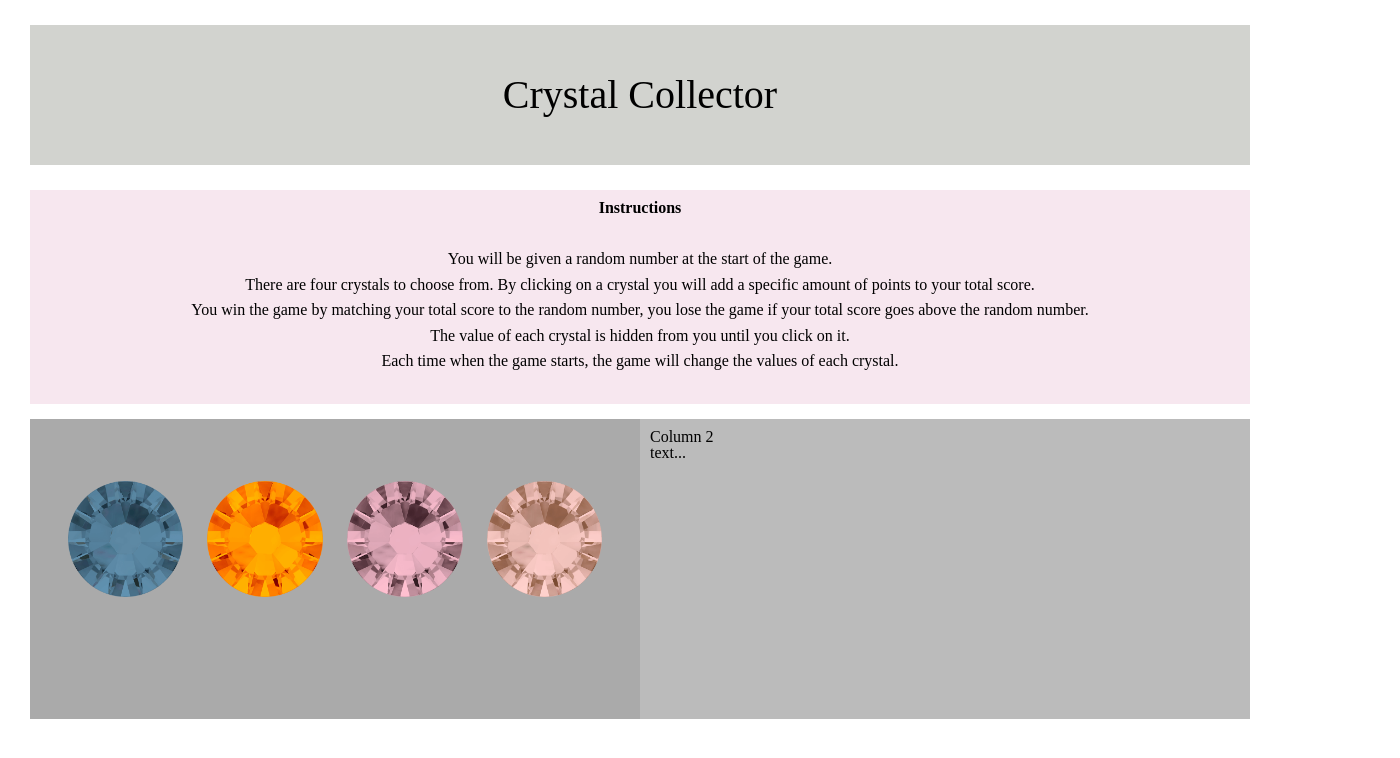
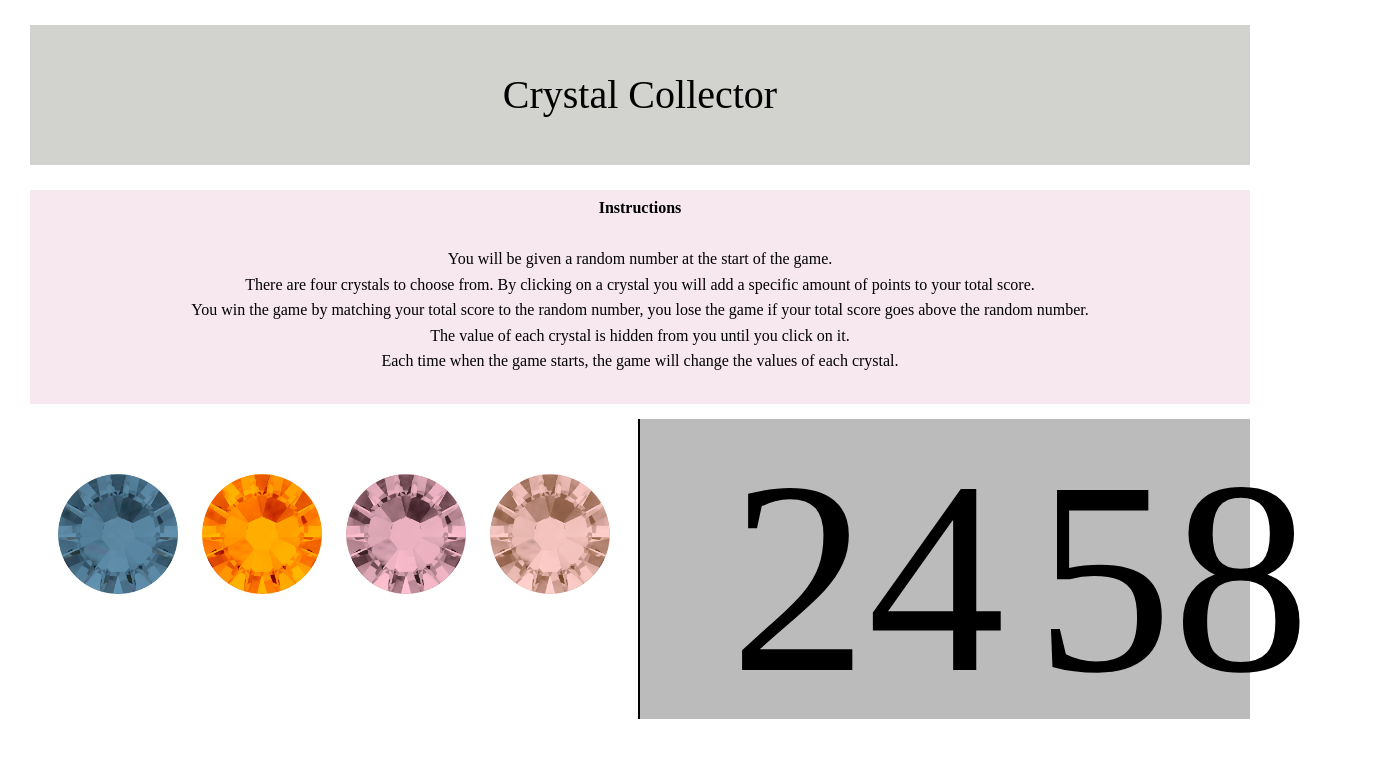
Before and after one commit to MarleeG/Crysal-Collector-TT, a plain HTML site: page index.html in a window 1280 px wide. Shown: the whole page, 1400 px wide, since content can reach past the window. Drawn offline with nearby package versions, Linux system fonts and the light colour scheme.

Commit message:
added 2 additional columns inside of the 2nd column with temporary numbers

```diff
--- a/assets/css/style.css
+++ b/assets/css/style.css
@@ -42,13 +42,13 @@ div.rules p{
 .column{
     float: left;
     width: 50%;
-    padding: 10px;
+    /* padding: 10px; */
     height: 300px;
 }
 
-.column:first-child{
+/* .column:first-child{
     background-color:#aaa;
-}
+} */
 
 .column:nth-child(2){
     background-color:#bbb;
@@ -74,3 +74,18 @@ img{
    position: relative;
    top: 15%;
 }
+
+/* 2nd column */
+#winning_number, #user_total{
+    font-size: 275px;
+    text-align: center;
+    padding: 0 90px;
+    position: absolute;
+    top: 7%;
+}
+
+
+/* temporary border for first column */
+#crystal_container{
+    border-right: 2px solid black;
+}
--- a/index.html
+++ b/index.html
@@ -45,11 +45,9 @@
                 </p>
             </div>
 
-            <div class="game-test default-margin">
+            <div class="game default-margin">
                 <div class="row">
-                    <div class="column">
-
-
+                    <div class="column" id="crystal_container">
                         <div class="images">
                             <div class="row">
                                 <img id="denim" src="./assets/images/denim_crystal.png" alt="denim" />
@@ -62,8 +60,24 @@
                     </div>
 
                     <div class="column">
-                        <h2>Column 2</h2>
-                        <p>text...</p>
+                        <div class="row" style="position: relative;">
+                            <!-- Update the number here -->
+                            <div class="column" >
+                                <strong>
+                                    <p id="user_total">
+                                        24
+                                    </p>
+                                </strong>
+                            </div>
+
+                            <div class="column">
+                                <strong>
+                                    <p id="winning_number">
+                                        58
+                                    </p>
+                                </strong>
+                            </div>
+                        </div>
                     </div>
 
                 </div>
```
